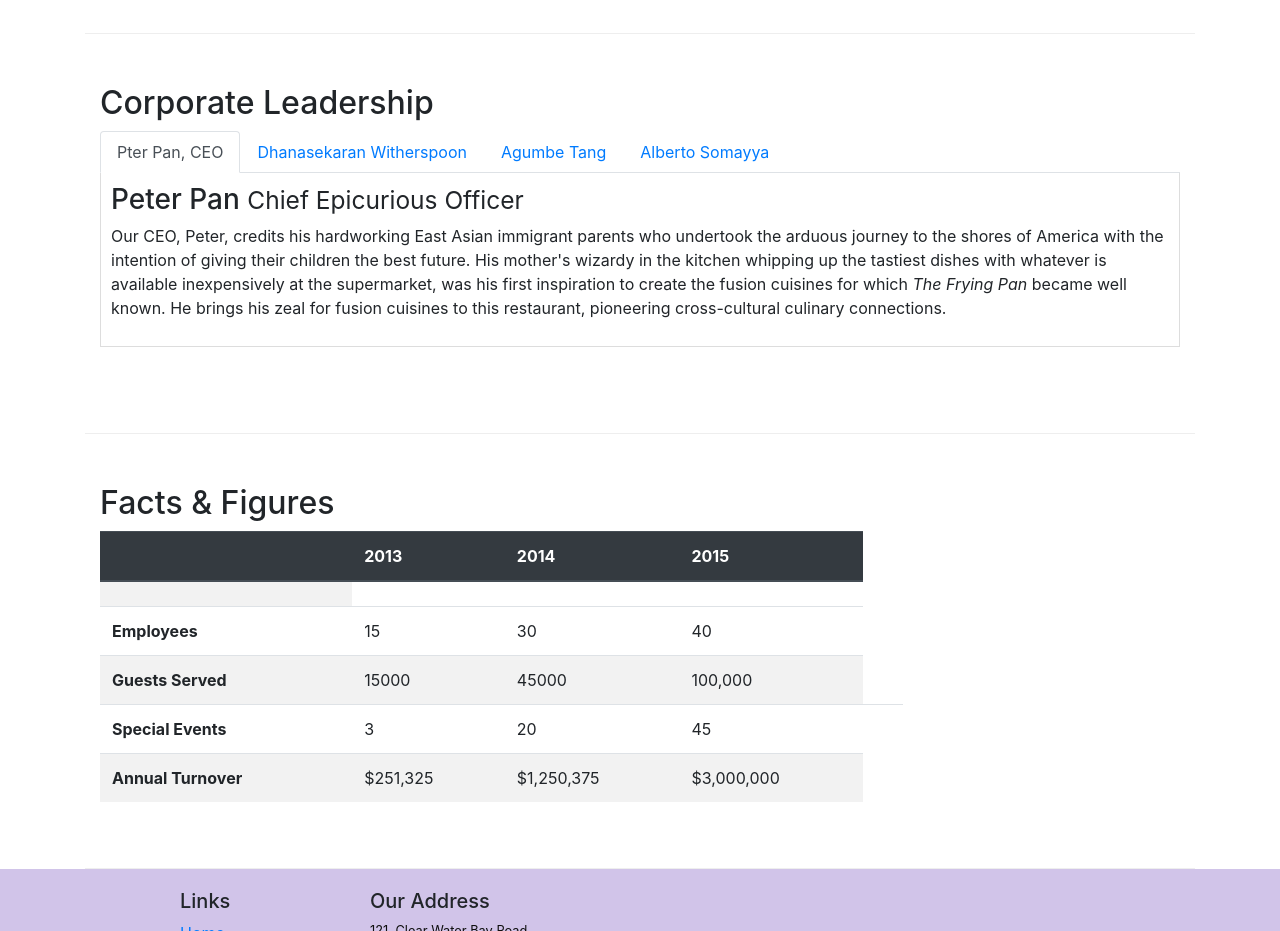
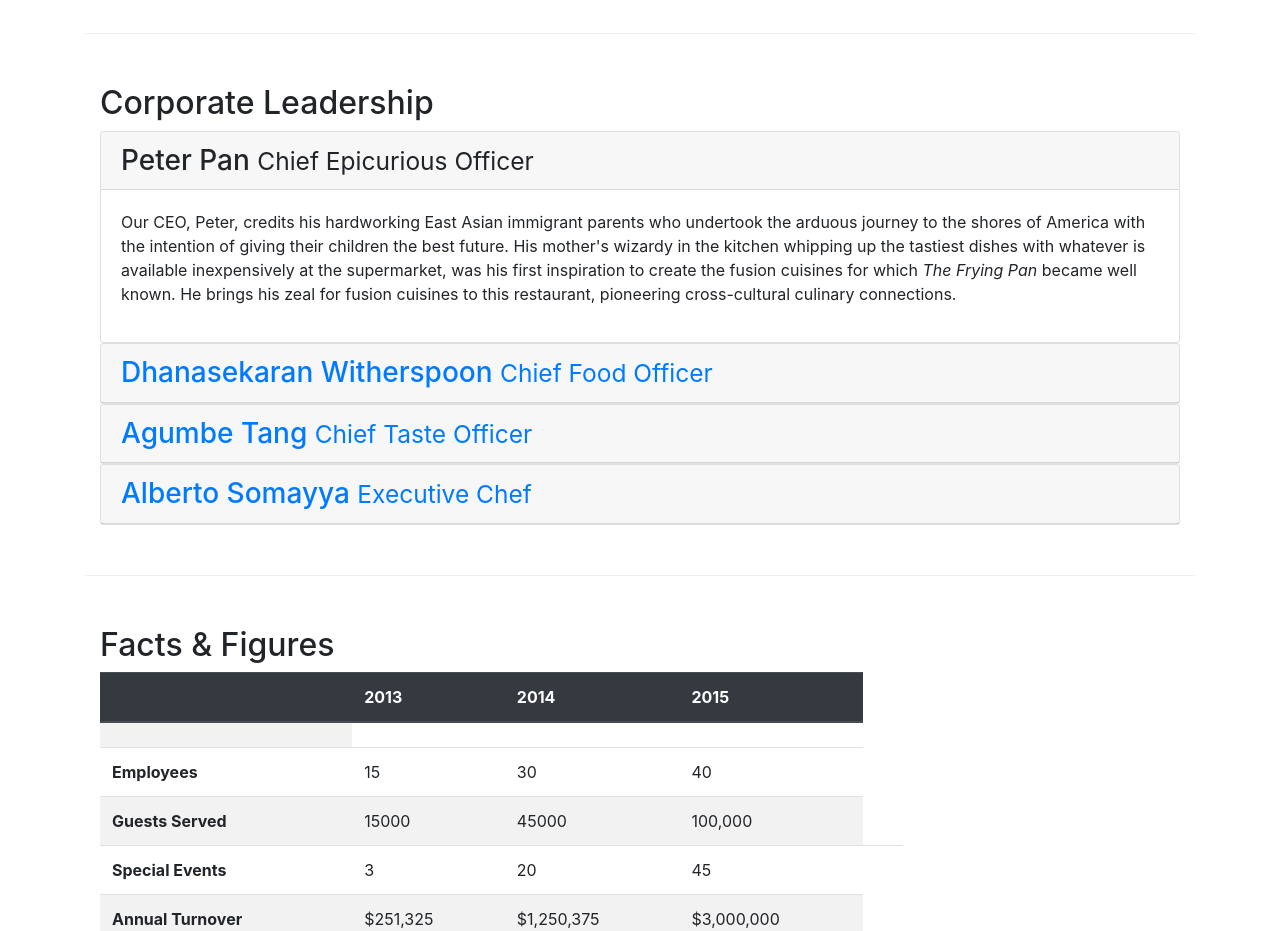
Before and after one commit to Nazeer1991/courseraBootstrap, a plain HTML site: page aboutus.html in a window 1280 px wide. Shown: the part 940-1871 px from the top of the page. Drawn offline with nearby package versions, Linux system fonts and the light colour scheme.

Commit message:
added accordiion to the corportate leadership section in the aboutus page

```diff
--- a/CSS/styles.css
+++ b/CSS/styles.css
@@ -31,7 +31,7 @@
 .navbar-dark{
     background-color: #512DA8;
 }
-.card-header{
+.cardTitle{
     background: #fdc02f;
 }
 .button{
--- a/aboutus.html
+++ b/aboutus.html
@@ -102,7 +102,10 @@
         <div class="row row-content">
             <div class="col-12">
                 <h2>Corporate Leadership</h2>
-                <ul class="nav nav-tabs">
+
+                <!-- navigation tabs & pills -->
+
+                <!-- <ul class="nav nav-tabs">
                     <li class="nav-item">
                         <a class="nav-link active"  href="#peter" role="tab" data-toggle="tab">Pter Pan, CEO</a>
                     </li>
@@ -133,6 +136,60 @@
                         <h3>Alberto Somayya <small>Executive Chef</small></h3>
                         <p class="d-none d-sm-block">Award winning three-star Michelin chef with wide International experience having worked closely with whos-who in the culinary world, he specializes in creating mouthwatering Indo-Italian fusion experiences. He says, <em>Put together the cuisines from the two craziest cultures, and you get a winning hit! Amma Mia!</em></p>
                     </div>
+                </div> -->
+
+                <!-- Accordion -->
+
+                <div id="accordion">
+                    <div class="card">
+                        <div class="card-header" role="tab" id="peterhead">
+                            <h3 class="mb-0">
+                                <a data-toggle="collapse" data-target="#peter">Peter Pan <small>Chief Epicurious Officer</small></a>
+                            </h3>
+                        </div>
+                        <div class="collapse show" id="peter" data-parent="accordion">
+                            <div class="card-body">
+                                <p class="d-none d-sm-block">Our CEO, Peter, credits his hardworking East Asian immigrant parents who undertook the arduous journey to the shores of America with the intention of giving their children the best future. His mother's wizardy in the kitchen whipping up the tastiest dishes with whatever is available inexpensively at the supermarket, was his first inspiration to create the fusion cuisines for which <em>The Frying Pan</em> became well known. He brings his zeal for fusion cuisines to this restaurant, pioneering cross-cultural culinary connections.</p>
+                            </div>
+                        </div>
+                    </div>
+                    <div class="card">
+                        <div class="card-header" id="dannyhead" role="tab">
+                            <h3 class="mb-0">
+                                <a class="collapsed" data-toggle="collapse" data-target="#danny">Dhanasekaran Witherspoon <small>Chief Food Officer</small></a>
+                            </h3>
+                        </div>
+                        <div class="collapse" id="danny" data-parent="#accordion">
+                            <div class="card-body">
+                                <p class="d-none d-sm-block">Our CFO, Danny, as he is affectionately referred to by his colleagues, comes from a long established family tradition in farming and produce. His experiences growing up on a farm in the Australian outback gave him great appreciation for varieties of food sources. As he puts it in his own words, <em>Everything that runs, wins, and everything that stays, pays!</em></p>
+                            </div>
+                        </div>
+                    </div>
+                    <div class="card">
+                        <div class="card-header" role="tab" id="agumbehead">
+                            <h3 class="mb-0">
+                                <a class="collapsed" data-toggle="collapse" data-target="#agumbe">Agumbe Tang <small>Chief Taste Officer</small></a>
+                            </h3>
+                        </div>
+                        <div class="collapse" id="agumbe" data-parent="#accordion">
+                            <div class="card-body">
+                                <p class="d-none d-sm-block">Blessed with the most discerning gustatory sense, Agumbe, our CTO, personally ensures that every dish that we serve meets his exacting tastes. Our chefs dread the tongue lashing that ensues if their dish does not meet his exacting standards. He lives by his motto, <em>You click only if you survive my lick.</em></p>
+                            </div>
+                        </div>
+                    </div>
+                    <div class="card">
+                        <div class="card-header" role="tab" id="albertohead">
+                             <h3 class="mb-0">
+                                 <a class="collapsed" data-toggle="collapse" data-target="#alberto">Alberto Somayya <small>Executive Chef</small></a>
+                             </h3>
+                        </div>
+                        <div class="collapse" id="alberto" data-parent="#accordion">
+                            <div class="card-body">
+                                <p class="d-none d-sm-block">Award winning three-star Michelin chef with wide International experience having worked closely with whos-who in the culinary world, he specializes in creating mouthwatering Indo-Italian fusion experiences. He says, <em>Put together the cuisines from the two craziest cultures, and you get a winning hit! Amma Mia!</em></p>
+                            </div>
+                        </div>
+                    </div>
+
                 </div>
             </div>
        </div>
```
Also changed, not shown: index.html (+1 -1 lines).
